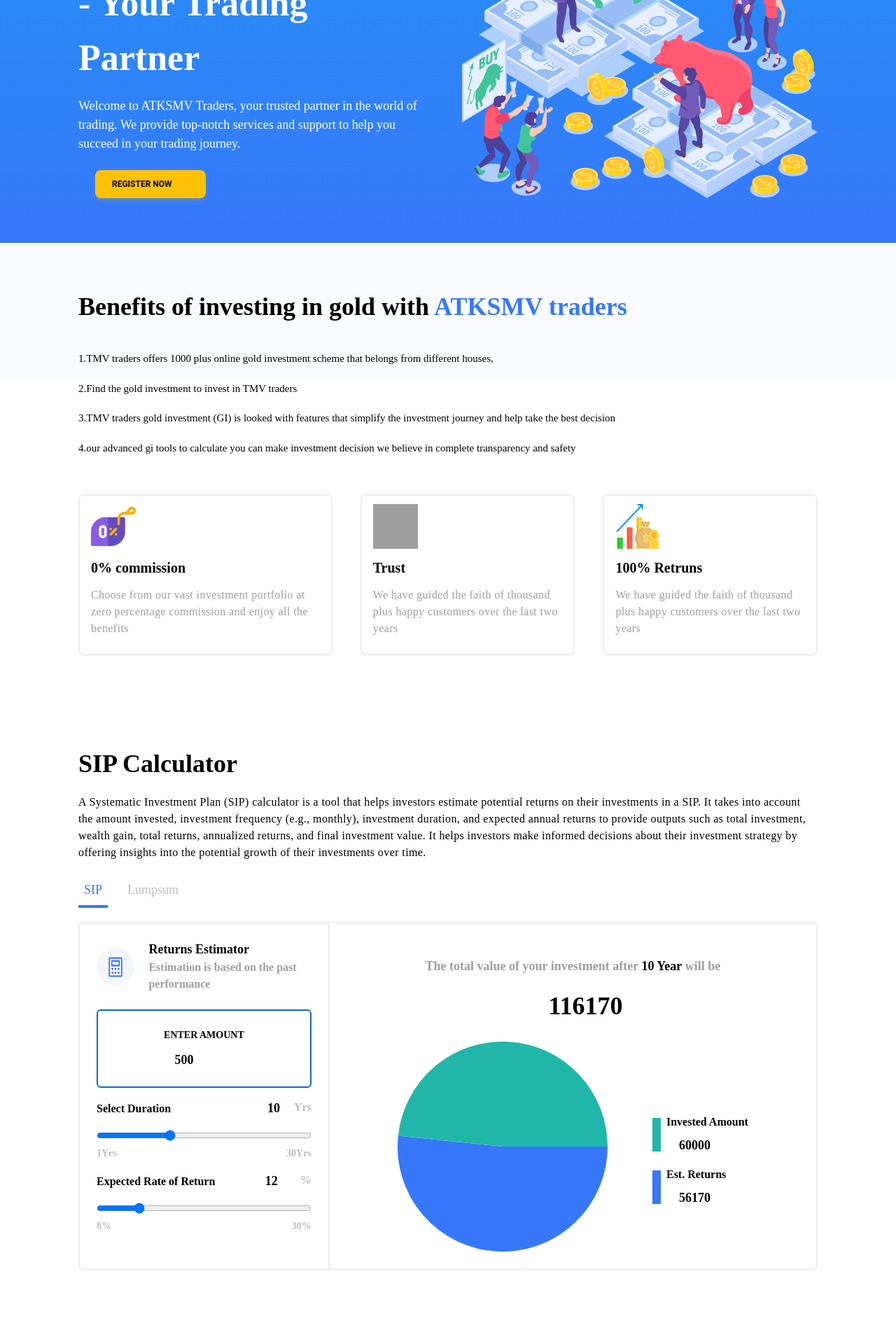
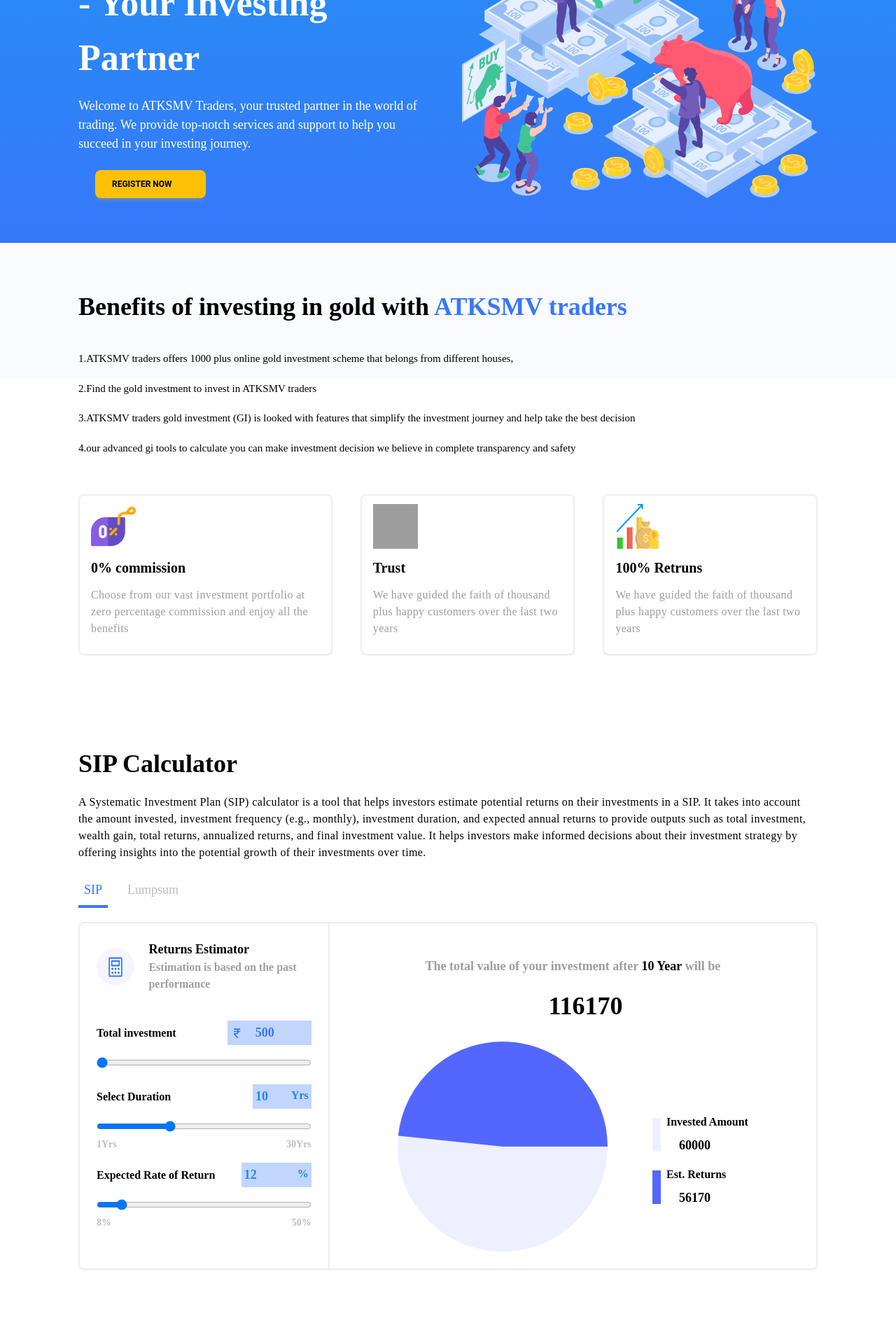
Before and after one commit to abdsirajofficial/ATKSMV_SIP, a React (Vite) app: page / in a window 1280 px wide. Shown: the part 260-2180 px from the top of the page at 70% size. Built offline with nearby package versions, Linux system fonts and the light colour scheme; grey boxes are pictures that could not be loaded; some icons are missing.

Commit message:
V2 by siraj

```diff
--- a/package.json
+++ b/package.json
@@ -12,6 +12,7 @@
   "dependencies": {
     "@material-tailwind/react": "^2.1.5",
     "axios": "^1.6.3",
+    "firebase": "^10.7.1",
     "jwt-decode": "^3.1.2",
     "react": "^18.2.0",
     "react-dom": "^18.2.0",
--- a/src/App.jsx
+++ b/src/App.jsx
@@ -17,7 +17,7 @@
 
 function App() {
   return (
-    <div className="w-full h-screen bg-[#f9fbfe] font-['Scada'] ">
+    <div className="w-full h-screen bg-[#f9fbfe] font-['sara']">
       <BrowserRouter>
         <Routes>
           <Route path="/" element={<HomePage />} />
--- a/src/components/AdminPage/menus/payment.jsx
+++ b/src/components/AdminPage/menus/payment.jsx
@@ -61,6 +61,7 @@
 
   const deleteUserConfirm = (userId, id, name, amount) => {
     setdelUser({ userId: userId, id: id, userName: name, amount: amount });
+    // console.log(delUser)
     setdelConfirnMsg(true);
   };
 
@@ -375,7 +376,7 @@
               </button>
               <button
                 className=" px-5 py-2 rounded-md text-white bg-red-700 hover:shadow-lg hover:shadow-red-200 transition-all duration-700"
-                onClick={() => deleteUser(delUser.userId)}
+                onClick={() => deleteUser(delUser.id)}
               >
                 YES, DELETE USER
               </button>
--- a/src/components/AdminPage/menus/withdrawal.jsx
+++ b/src/components/AdminPage/menus/withdrawal.jsx
@@ -2,7 +2,7 @@
 import { IoIosArrowForward } from "react-icons/io";
 import {
   acceptWithrawalReqApi,
-  delWithrawalReq,
+  deleteApi,
   getProfileApi,
   getWithdrawal,
 } from "../../../server/app";
@@ -54,7 +54,7 @@
   };
 
   const delWithrawReq = (id) => {
-    delWithrawalReq(`admin/deleteRequest?userId=${id}`).then((res) => {
+    deleteApi(`admin/deleteRequest?userId=${id}`).then((res) => {
       if (res.status === 200) {
         toast.success(res.data.msg, { duration: 1500 });
         getWithdrawal(
--- a/src/components/HomePage.jsx
+++ b/src/components/HomePage.jsx
@@ -13,6 +13,7 @@
 import { IoIosMail, IoLogoWhatsapp, IoMdLock } from "react-icons/io";
 import { FaArrowRightLong } from "react-icons/fa6";
 import { BiRupee } from "react-icons/bi";
+import { Link } from 'react-router-dom';
 
 import { useNavigate } from "react-router-dom";
 
@@ -64,12 +65,18 @@
     setLumReturnAmt(Math.round(futureValue) - p); // Calculate returns by subtracting principal from future value
   }, [LumInvestAmt, LumyrSliderValue, LumreturnVlaue]);
 
+  // const ChatLink = ({ phoneNumber }) => {
+    const handleChatClick = () => {
+      window.location.href = "https://wa.me/8148867881";
+    };
+
+
   return (
     <div className=" w-full h-full">
       <div className=" px-5 md:px-20 bg-gradient-to-b from-blue-500 to-[#3777FA] text-white ">
         <div className=" flex justify-between items-center pt-8">
           <div className="text-2xl font-medium">
-            <img src={logo1} alt="" className=" w-26 md:w-56" />
+            <img src={logo} alt="" className=" w-26 md:w-56" />
           </div>
           <div className=" flex justify-center items-center space-x-5">
             <button
@@ -87,12 +94,12 @@
         <div className=" w-full h-full md:flex justify-center items-start md:items-center md:px-8 py-10  space-x-10">
           <div className=" md:w-1/2">
             <h1 className=" text-[22px] md:text-[52px] font-bold mb-4">
-              ATKSMV TRADERS - Your Trading Partner
+              ATKSMV TRADERS - Your Investing Partner
             </h1>
             <p className=" md:text-[18px] font-light">
               Welcome to ATKSMV Traders, your trusted partner in the world of
               trading. We provide top-notch services and support to help you
-              succeed in your trading journey.
+              succeed in your investing journey.
             </p>
             <button
               className=" flex justify-center tems-center ml-6 gap-3 my-[20px] mt-6 select-none rounded-lg bg-amber-500 py-3 px-6 text-center align-middle font-sans text-xs font-bold uppercase text-black shadow-md shadow-amber-500/20 transition-all hover:shadow-lg hover:shadow-amber-500/40 focus:opacity-[0.85] focus:shadow-none active:opacity-[0.85] active:shadow-none disabled:pointer-events-none disabled:opacity-50 disabled:shadow-none"
@@ -119,12 +126,12 @@
         </h1>
         <ul className="text-[15px] space-y-5">
           <li>
-            1.TMV traders offers 1000 plus online gold investment scheme that
+            1.ATKSMV traders offers 1000 plus online gold investment scheme that
             belongs from different houses,
           </li>
-          <li>2.Find the gold investment to invest in TMV traders</li>
+          <li>2.Find the gold investment to invest in ATKSMV traders</li>
           <li>
-            3.TMV traders gold investment (GI) is looked with features that
+            3.ATKSMV traders gold investment (GI) is looked with features that
             simplify the investment journey and help take the best decision
           </li>
           <li>
@@ -212,7 +219,7 @@
                 </div>
               </div>
               <div className=" pt-6">
-                <div className=" w-full h-full flex flex-col justify-center items-center p-6 border-2 border-blue-800 rounded-md space-y-3">
+                {/* <div className=" w-full h-full flex flex-col justify-center items-center p-6 border-2 border-blue-800 rounded-md space-y-3">
                   <h1 className=" text-[14px]">ENTER AMOUNT</h1>
                   <div className=" flex">
                     <h1>
@@ -227,6 +234,33 @@
                       }
                     />
                   </div>
+                </div> */}
+                <div className="  pt-4">
+                  <div className=" w-full flex justify-between items-center">
+                    <h1>Total investment</h1>
+                    <div className=" flex justify-center items-center space-x-3 bg-[#c1d5fd] text-[#3777fa]  px-1">
+                      <p className="text-[20px]"><BiRupee /></p>
+                      <input
+                        type="number"
+                        className=" w-[80px] text-[18px] font-bold bg-[#c1d5fd] p-1"
+                        value={LumInvestAmt}
+                        onChange={(e) =>
+                          setstartValue(e.target.value ? e.target.value : "0")
+                        }
+                      />
+                    </div>
+                  </div>
+                  <div className=" pt-4">
+                    <input
+                      type="range"
+                      min="500"
+                      max="500000"
+                      step="100"
+                      className="w-full "
+                      value={LumInvestAmt}
+                      onChange={(e) => setLumInvestAmt(e.target.value)}
+                    />
+                  </div>
                 </div>
                 <div className="  pt-4">
                   <div className=" flex justify-between items-center">
@@ -234,11 +268,11 @@
                     <div className=" flex ">
                       <input
                         type="number"
-                        className=" w-[38px] text-[18px] font-bold"
+                        className=" w-[55px] text-[18px] font-bold bg-[#c1d5fd] text-blue-600 p-1"
                         value={yrSliderValue}
                         onChange={(e) => setyrsSliderValue(e.target.value)}
                       />
-                      <p className=" text-gray-400">Yrs</p>
+                      <p className=" bg-[#c1d5fd] text-blue-600 pt-1 pr-1">Yrs</p>
                     </div>
                   </div>
                   <div className=" pt-4">
@@ -262,18 +296,18 @@
                     <div className=" flex ">
                       <input
                         type="number"
-                        className=" w-[50px] text-[18px] font-bold"
+                        className=" w-[80px] text-[18px] font-bold bg-[#c1d5fd] p-1 text-blue-600"
                         value={returnVlaue}
                         onChange={(e) => setreturnVlaue(e.target.value)}
                       />
-                      <p className=" text-gray-400">%</p>
+                      <p className=" bg-[#c1d5fd] text-blue-600 pt-1 pr-1">%</p>
                     </div>
                   </div>
                   <div className=" pt-4">
                     <input
                       type="range"
                       min="8.0"
-                      max="30.0"
+                      max="50.0"
                       step="0.1"
                       className="w-full "
                       value={returnVlaue}
@@ -281,7 +315,7 @@
                     />
                     <div className=" flex justify-between items-center text-gray-400 text-[14px]">
                       <h1>8%</h1>
-                      <h1>30%</h1>
+                      <h1>50%</h1>
                     </div>
                   </div>
                 </div>
@@ -322,19 +356,19 @@
                       {
                         title: "Investment Amount",
                         value: InvestmentAmt,
-                        color: "#3777FA ",
+                        color: "#eef0ff ",
                       },
                       {
                         title: "Return Amount",
                         value: ReturnAmt,
-                        color: "#21b7a8",
+                        color: "#5367ff",
                       },
                     ]}
                   />
                 </div>
                 <div>
                   <div className="flex items-center">
-                    <div className="w-3 h-12 bg-[#21b7a8] mr-2"></div>
+                    <div className="w-3 h-12 bg-[#eef0ff] mr-2"></div>
                     <div className=" space-y-2">
                       <h1>Invested Amount</h1>
                       <p className=" flex font-bold text-[18px]">
@@ -344,7 +378,7 @@
                     </div>
                   </div>
                   <div className="flex items-center pt-4">
-                    <div className="w-3 h-12 bg-[#3777FA] mr-2"></div>
+                    <div className="w-3 h-12 bg-[#5367ff] mr-2"></div>
                     <div className=" space-y-2">
                       <h1>Est. Returns</h1>
                       <p className=" flex font-bold text-[18px]">
@@ -369,7 +403,7 @@
                       <p className="text-[20px]"><BiRupee /></p>
                       <input
                         type="number"
-                        className=" w-[75px] text-[18px] font-bold bg-[#c1d5fd] p-1"
+                        className=" w-[80px] text-[18px] font-bold bg-[#c1d5fd] p-1"
                         value={LumInvestAmt}
                         onChange={(e) => setLumInvestAmt(e.target.value)}
                       />
@@ -404,7 +438,7 @@
                     <input
                       type="range"
                       min="1"
-                      max="30.0"
+                      max="50.0"
                       step="0.1"
                       className="w-full "
                       value={LumreturnVlaue}
@@ -627,12 +661,16 @@
             Contact with our support team to get your queries resolved.
           </h1>
           <div className=" md:flex md:space-x-5 space-y-5">
-            <a
-              href="tel:+918148867881"
+            <Link
+              to="#"
               className=" flex justify-center items-center gap-3 bg-[#3f5bd9] p-4 rounded-lg text-white"
+              onClick={handleChatClick}
             >
               <IoLogoWhatsapp className=" text-[24px]" /> +91 8148867881
-            </a>
+            </Link>
+            {/* <Link to="#" onClick={handleChatClick}>
+      Open WhatsApp Chat
+    </Link> */}
             <a
               href="mailto:atksmvtraders@gmail.com"
               className="flex justify-center items-center gap-3 border-2 p-4 rounded-lg text-black"
@@ -644,7 +682,7 @@
       </div>
       <div className=" w-full bg-[#1b3a7f] pl-5 md:pl-28 pr-3 pt-8 pb-4 mt-10  md:mt-0">
         <h1 className="text-2xl font-medium text-white">
-          <img src={logo1} alt="" className=" w-52" />
+          <img src={logo} alt="" className=" w-52" />
         </h1>
         <div className=" md:flex justify-between items-center">
           <h1 className="text-white text-[14px] mt-3">
```
Also changed, not shown: src/components/Register.jsx (+43 -11 lines), src/components/UserPage/menus/dashboard.jsx (+4 -4 lines), src/server/app.jsx (+9 -0 lines), src/assets/logo1.svg, 1 other file (tests, documents, lock files or other folders).
